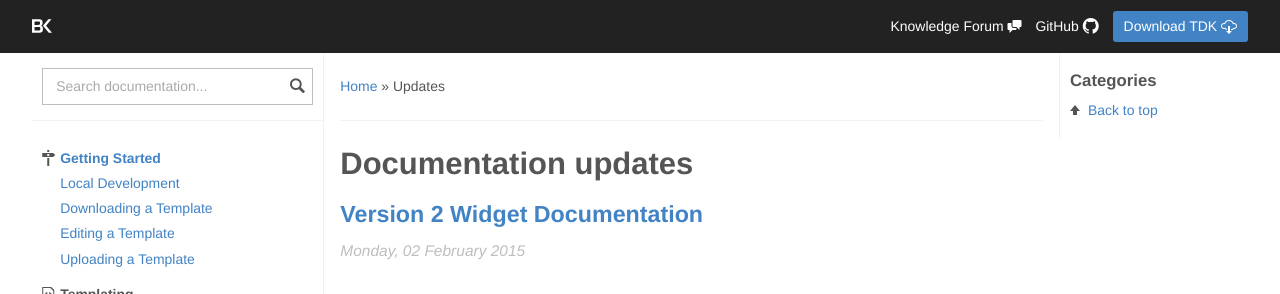
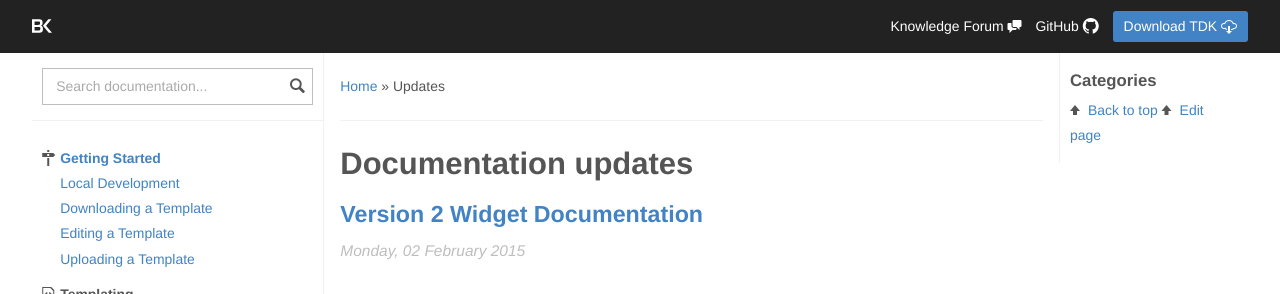
Before and after one commit to skoroth-kw/dockit, a Jekyll site: the page built from updates.md, in a window 1280 px wide. Shown: the top 294 px of the page. Built offline with Jekyll 4.4.1, drawn with Linux system fonts in a browser that asks for light colours; nearby versions of some CDN libraries.

Commit message:
Edit Link

```diff
--- a/_includes/navcategories.html
+++ b/_includes/navcategories.html
@@ -19,3 +19,4 @@
 </nav>
 
 <span class="octicon octicon-arrow-up"></span><a href="#top" data-scroll="true">Back to top</a>
+<span class="octicon octicon-arrow-up"></span><a href="$EDIT_REFERENCE$" data-scroll="true">Edit page</a>
```
